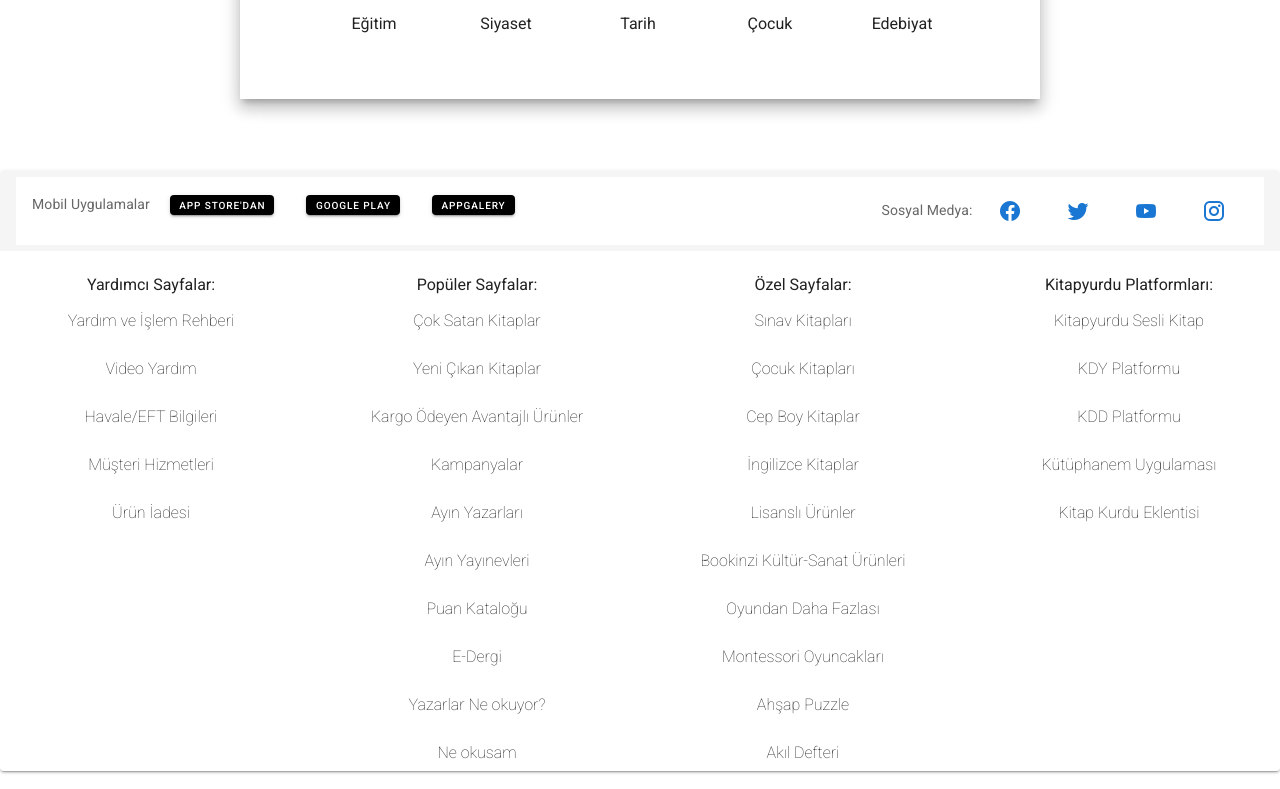
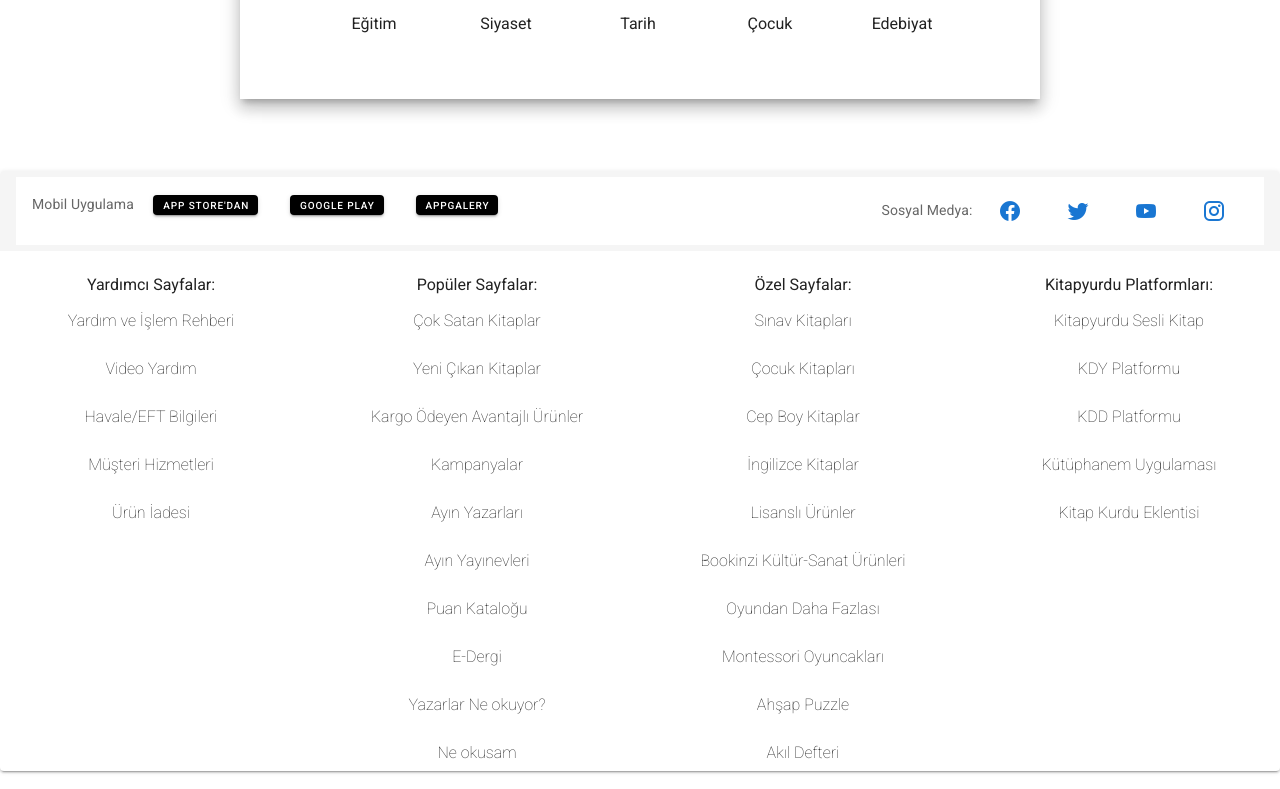
Before and after one commit to Cihat77/kitapyurduweb, a Nuxt app: page / in a window 1280 px wide. Shown: the part 1381-2170 px from the top of the page. Built offline with nearby package versions, Linux system fonts and the light colour scheme; data requests are answered from the project's data file.

Commit message:
ucuncu commit

```diff
--- a/components/Footer.vue
+++ b/components/Footer.vue
@@ -14,7 +14,7 @@
         <v-card-text>
           <v-row class="space-between">
             <v-col>
-              Mobil Uygulamalar
+              Mobil Uygulama
               <v-btn
                 style="background-color: black;"
                 class="white--text mx-4"
```
